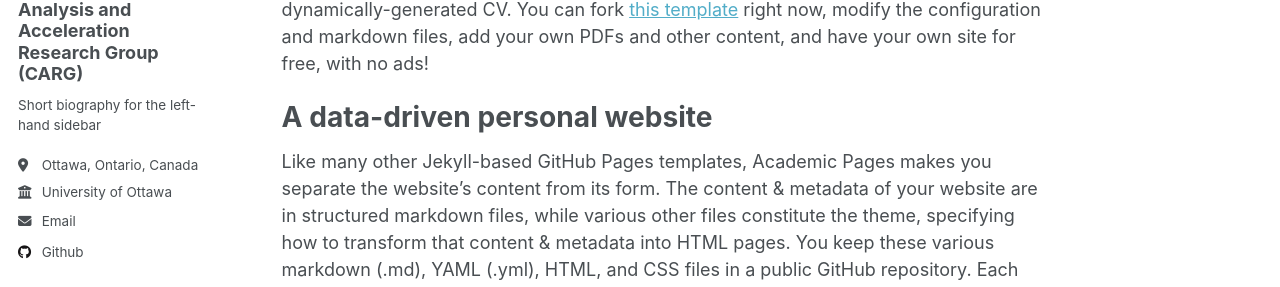
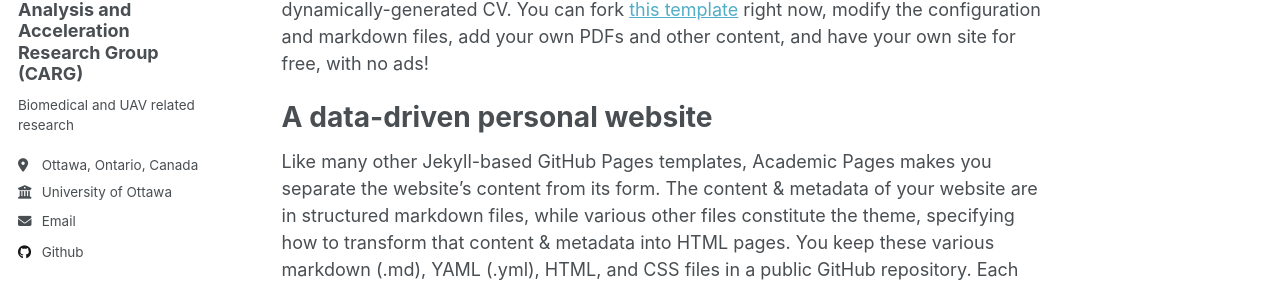
Before and after one commit to CARG-uOttawa/CARG-uOttawa.github.io, a Jekyll site: the page built from _pages/about.md, in a window 1280 px wide. Shown: the part 314-601 px from the top of the page. Built offline with Jekyll 4.4.1, drawn with Linux system fonts in a browser that asks for light colours.

Commit message:
Signed-off-by: Health-Devices <mbolic@eecs.uottawa.ca>

```diff
--- a/_config.yml
+++ b/_config.yml
@@ -12,9 +12,9 @@
 title_separator          : "-"
 name                     : &name "Your Name"
 description              : &description "personal description"
-url                      : https://academicpages.github.io # the base hostname & protocol for your site e.g. "https://[your GitHub username].github.io"
+url                      : https://carg-uottawa.github.io # the base hostname & protocol for your site e.g. "https://[your GitHub username].github.io"
 baseurl                  : "" # the subpath of your site, e.g. "/blog"
-repository               : "academicpages/academicpages.github.io"
+repository               : "CARG-uOttawa/CARG-uOttawa.github.io"
 
 # Site Author - The following control what appear as part of the author content on the side bar.
 #               If a field is blank the icon and link will not appear, otherwise it will be shown.
@@ -24,7 +24,7 @@
   avatar           : "carg_logo.png"
   name             : "Computational Analysis and Acceleration Research Group (CARG)"
   pronouns         : # example: "she/her"
-  bio              : "Short biography for the left-hand sidebar"
+  bio              : "Biomedical and UAV related research"
   location         : "Ottawa, Ontario, Canada"
   employer         : "University of Ottawa"
   uri              : # URL
```
